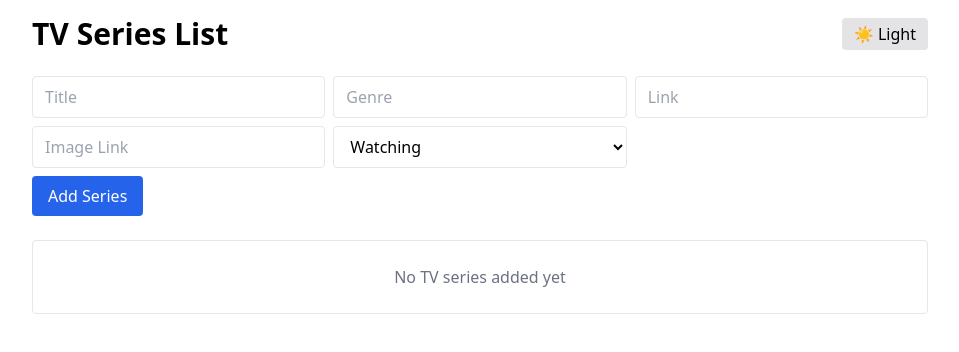
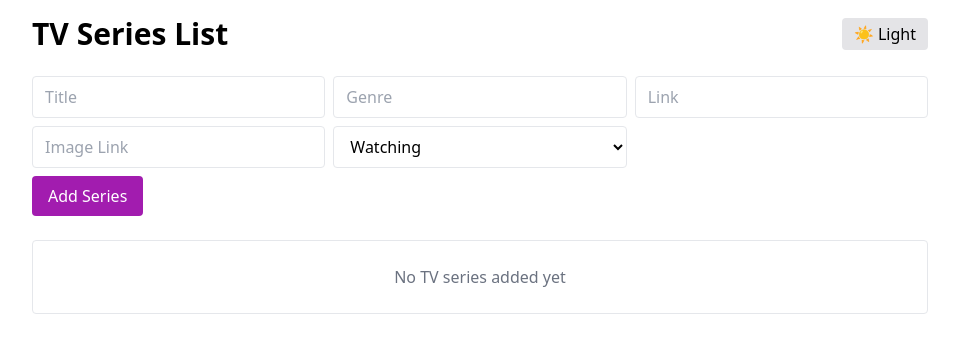
Before and after one commit to mirrerror/SimpleTVSeriesList, a React (Vite) app in the folder simple-tv-series-list/: page / in a window 1280 px wide. Shown: the top 352 px of the page, without its empty margins (160-1119 px from the left). Built offline with nearby package versions, Linux system fonts and the light colour scheme.

Commit message:
change the form button colours

```diff
--- a/simple-tv-series-list/src/components/TVSeriesForm.jsx
+++ b/simple-tv-series-list/src/components/TVSeriesForm.jsx
@@ -68,7 +68,7 @@ export default function TVSeriesForm({ onAdd }) {
                     <option>Plan to Watch</option>
                 </select>
             </div>
-            <button type="submit" className="mt-2 px-4 py-2 bg-blue-600 text-white rounded hover:bg-blue-700">
+            <button type="submit" className="mt-2 px-4 py-2 bg-fuchsia-700 text-white rounded hover:bg-amber-500">
                 Add Series
             </button>
         </form>
```
